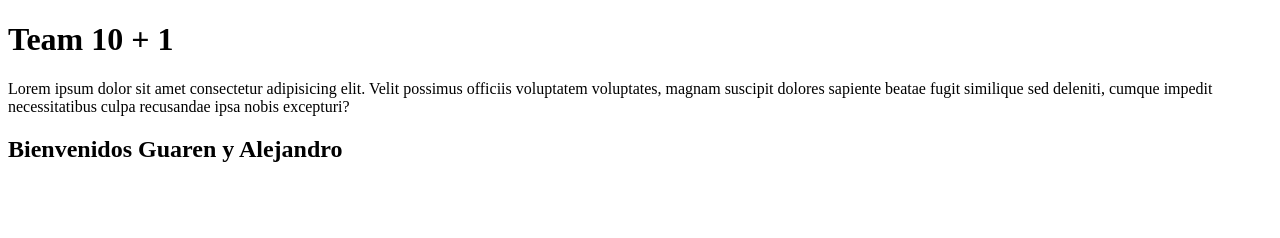
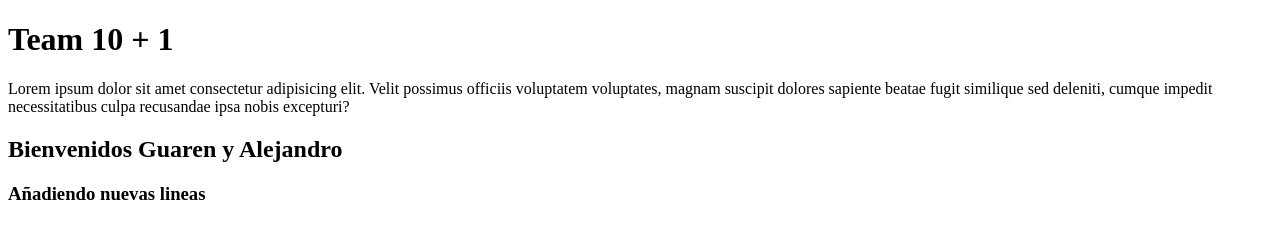
Before and after one commit to CristofherAndres/ProyectoIS2, a plain HTML site: page index.html in a window 1280 px wide. Drawn offline with Linux system fonts and the light colour scheme.

Commit message:
Nuevas lineas

```diff
--- a/index.html
+++ b/index.html
@@ -13,5 +13,7 @@
 
     <h2>Bienvenidos Guaren y Alejandro</h2>
 
+    <h3>Añadiendo nuevas lineas</h3>
+
 </body>
 </html>
```
